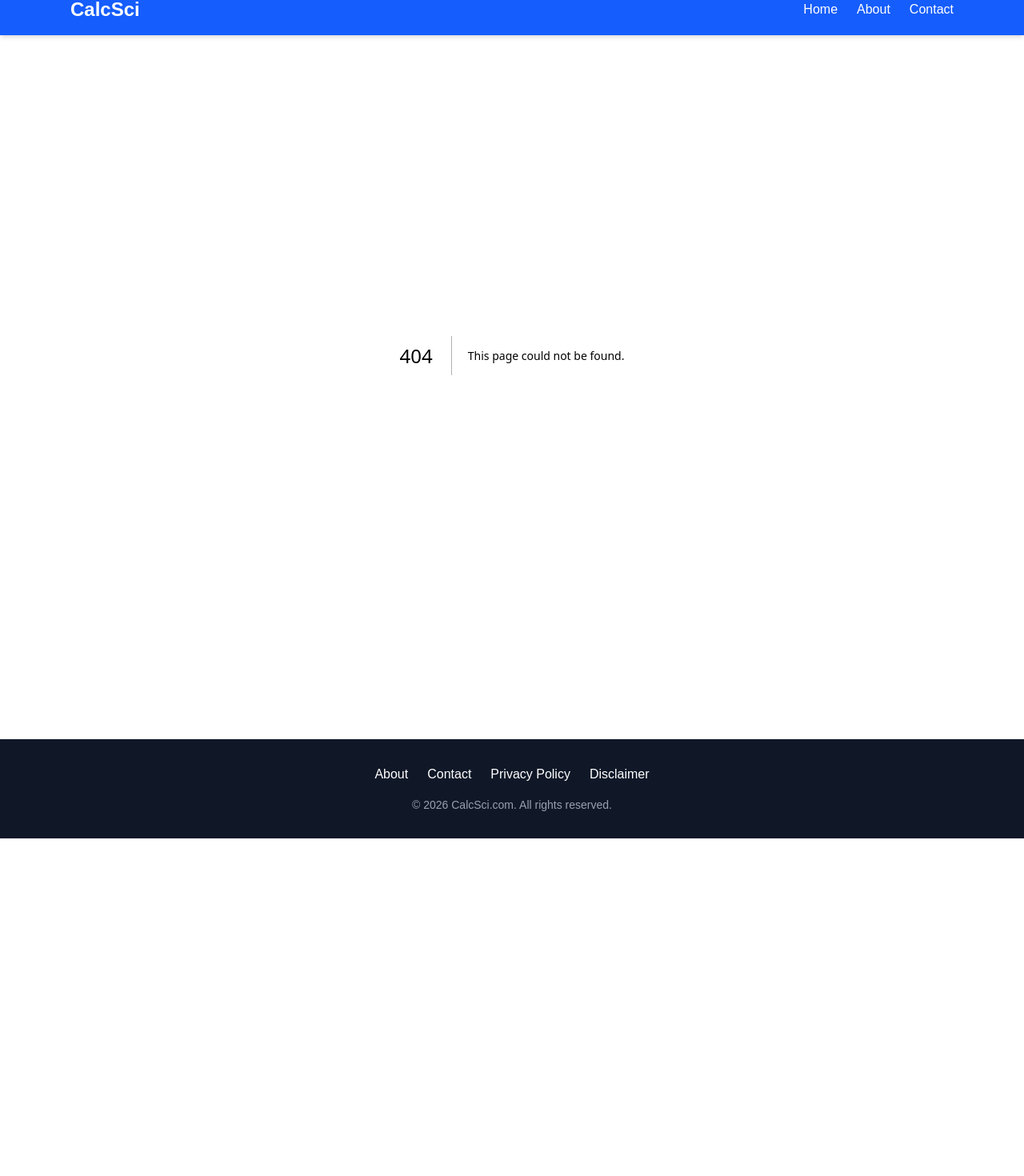
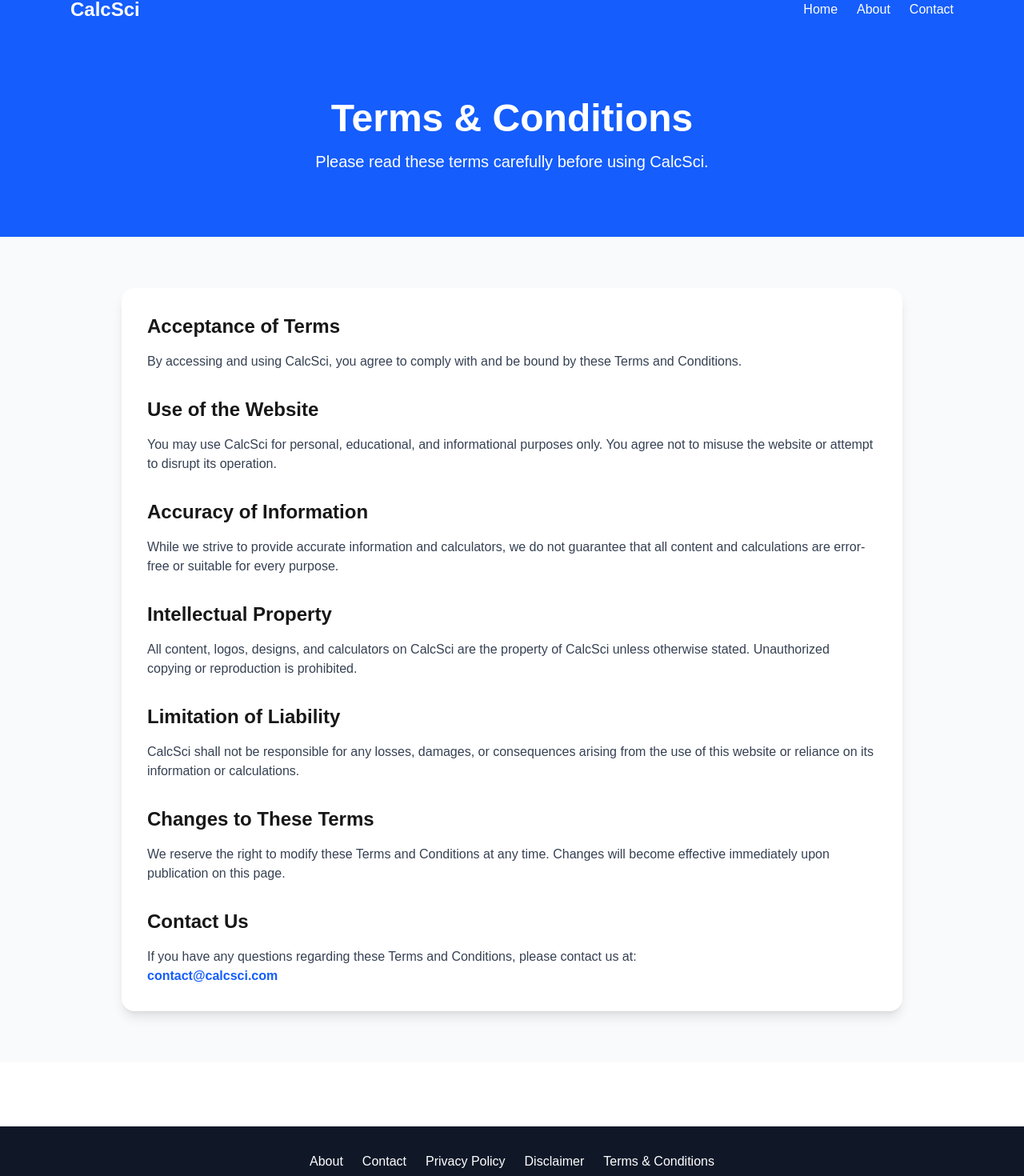
Before and after one commit to CalcSci/calcsci, a Next.js app: page /terms-and-conditions in a window 1280 px wide. Before the commit this address had no page. Shown: the part 20-1490 px from the top of the page at 80% size. Before the commit the page ends 1068 px from the top, so only its background shows below. Built offline with nearby package versions, Linux system fonts and the light colour scheme.

Commit message:
Added Terms and Conditions page

```diff
--- /dev/null
+++ b/app/terms-and-conditions/page.tsx
@@ -0,0 +1,99 @@
+export default function TermsPage() {
+  return (
+    <main className="bg-gray-50 min-h-screen">
+
+      {/* Hero Section */}
+      <section className="bg-blue-600 text-white py-20 text-center">
+        <h1 className="text-5xl font-bold mb-4">
+          Terms & Conditions
+        </h1>
+
+        <p className="text-xl">
+          Please read these terms carefully before using CalcSci.
+        </p>
+      </section>
+
+      {/* Content */}
+      <section className="max-w-5xl mx-auto px-6 py-16">
+
+        <div className="bg-white p-8 rounded-2xl shadow-lg">
+
+          <h2 className="text-2xl font-bold mb-4">
+            Acceptance of Terms
+          </h2>
+
+          <p className="text-gray-700 mb-8">
+            By accessing and using CalcSci, you agree to comply with and
+            be bound by these Terms and Conditions.
+          </p>
+
+          <h2 className="text-2xl font-bold mb-4">
+            Use of the Website
+          </h2>
+
+          <p className="text-gray-700 mb-8">
+            You may use CalcSci for personal, educational, and
+            informational purposes only. You agree not to misuse the
+            website or attempt to disrupt its operation.
+          </p>
+
+          <h2 className="text-2xl font-bold mb-4">
+            Accuracy of Information
+          </h2>
+
+          <p className="text-gray-700 mb-8">
+            While we strive to provide accurate information and
+            calculators, we do not guarantee that all content and
+            calculations are error-free or suitable for every purpose.
+          </p>
+
+          <h2 className="text-2xl font-bold mb-4">
+            Intellectual Property
+          </h2>
+
+          <p className="text-gray-700 mb-8">
+            All content, logos, designs, and calculators on CalcSci are
+            the property of CalcSci unless otherwise stated. Unauthorized
+            copying or reproduction is prohibited.
+          </p>
+
+          <h2 className="text-2xl font-bold mb-4">
+            Limitation of Liability
+          </h2>
+
+          <p className="text-gray-700 mb-8">
+            CalcSci shall not be responsible for any losses, damages, or
+            consequences arising from the use of this website or reliance
+            on its information or calculations.
+          </p>
+
+          <h2 className="text-2xl font-bold mb-4">
+            Changes to These Terms
+          </h2>
+
+          <p className="text-gray-700 mb-8">
+            We reserve the right to modify these Terms and Conditions at
+            any time. Changes will become effective immediately upon
+            publication on this page.
+          </p>
+
+          <h2 className="text-2xl font-bold mb-4">
+            Contact Us
+          </h2>
+
+          <p className="text-gray-700">
+            If you have any questions regarding these Terms and
+            Conditions, please contact us at:
+            <br />
+            <span className="font-semibold text-blue-600">
+              contact@calcsci.com
+            </span>
+          </p>
+
+        </div>
+
+      </section>
+
+    </main>
+  );
+}
--- a/components/Footer.tsx
+++ b/components/Footer.tsx
@@ -33,6 +33,13 @@ export default function Footer() {
           >
             Disclaimer
           </Link>
+
+          <Link
+            href="/terms-and-conditions"
+            className="hover:text-yellow-300 transition"
+>
+            Terms & Conditions
+            </Link>
         </div>
 
         <p className="text-gray-400 text-sm">
```
